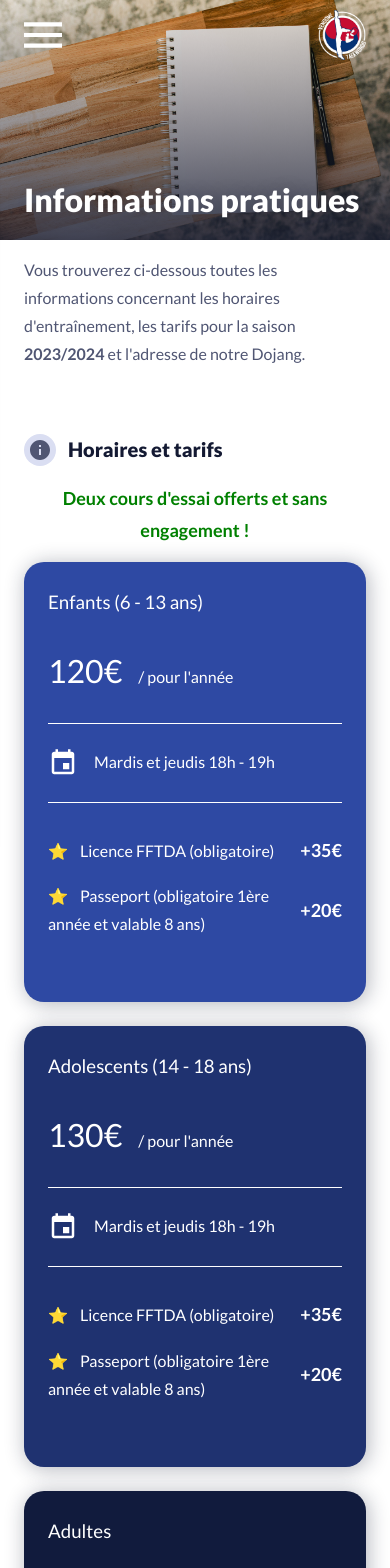
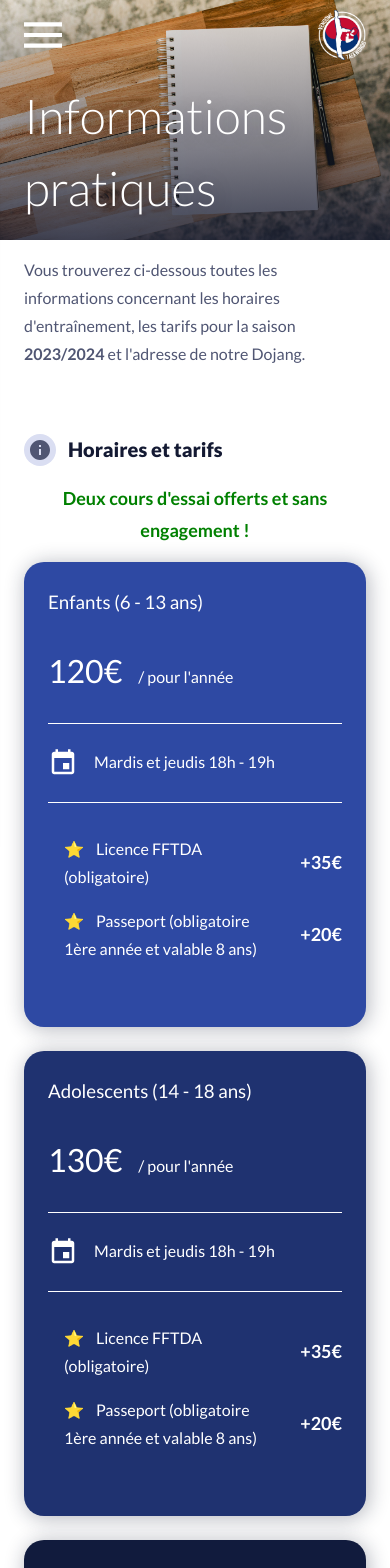
Before and after one commit to alexandre-joliet/Vendome_TKD, a Next.js app: page /infos in a window 390 px wide. Shown: the top 1568 px of the page. Built offline with nearby package versions, Linux system fonts and the light colour scheme.

Commit message:
:iphone: Update responsive

```diff
--- a/app/infos/page.module.css
+++ b/app/infos/page.module.css
@@ -15,8 +15,8 @@
 
 .main_title {
   color: white;
-  font-size: var(--32px);
-  font-weight: 900;
+  font-size: var(--40px);
+  font-weight: 300;
   text-shadow: 2px 2px 20px rgb(20, 26, 51, 0.3);
   margin-bottom: var(--16px);
   padding: 0 var(--24px) 0 var(--24px);
@@ -58,12 +58,17 @@
   text-align: center;
 }
 
+.cards_container {
+  display: flex;
+  flex-direction: column;
+  gap: var(--24px);
+}
+
 .card_container {
   border-radius: var(--border-radius-infoscards);
   box-shadow: 2px 2px 20px 1px rgba(20, 26, 51, 0.3);
   flex-shrink: 0;
   flex-basis: 100%;
-  margin-bottom: var(--24px);
   padding: var(--24px);
 }
 
@@ -116,7 +121,7 @@
 
 .table_price td {
   color: white;
-  padding: 0.5rem 0;
+  padding: 0.5rem 0 0.5rem 1rem;
 }
 
 .table_price span {
@@ -216,8 +221,65 @@
 }
 
 .bg_wrapper {
-  background: url("../../public/images/bg-mobile.svg") center no-repeat;
+  /* background: url("../public/images/bg-mobile.svg") center no-repeat; */
+  background-color: var(--background-light-wrapper);
   background-size: cover;
-  padding-top: 3.5rem;
+  padding-top: 3rem;
   padding-bottom: 2px;
 }
+
+/** MEDIA QUERIES **/
+@media all and (min-width: 376px) and (max-width: 767px) {
+  .main_title {
+    font-size: 3rem;
+  }
+}
+
+@media all and (min-width: 768px) {
+  .main_title,
+  .article_section {
+    padding: 0 var(--48px) 0 var(--48px);
+  }
+
+  .main_title {
+    font-size: 4rem;
+  }
+
+  .section_title {
+    font-size: var(--24px);
+    font-weight: 900;
+  }
+
+  .cards_container {
+    flex-direction: row;
+    flex-wrap: wrap;
+    margin: auto;
+    width: 80%;
+  }
+}
+
+@media all and (min-width: 900px) {
+  .cards_container {
+    justify-content: center;
+    width: 100%;
+  }
+
+  .card_container {
+    max-width: 40%;
+  }
+}
+
+@media all and (min-width: 1024px) {
+  .main_title {
+    font-size: 5rem;
+  }
+
+  .card_free {
+    font-size: var(--20px);
+    margin: 1.5rem auto 2rem auto;
+  }
+
+  .card_container {
+    max-width: 30%;
+  }
+}
--- a/app/infos/page.tsx
+++ b/app/infos/page.tsx
@@ -50,6 +50,7 @@ const Infos = () => {
             <p className={styles.card_free}>
               Deux cours d'essai offerts et sans engagement !
             </p>
+            <div className={styles.cards_container}>
               <div className={`${styles.card_container} ${styles.children}`}>
                 <div className={styles.card_info}>
                   <h3 className={styles.info_title}>Enfants (6 - 13 ans)</h3>
@@ -90,7 +91,9 @@ const Infos = () => {
 
               <div className={`${styles.card_container} ${styles.teens}`}>
                 <div className={styles.card_info}>
-                <h3 className={styles.info_title}>Adolescents (14 - 18 ans)</h3>
+                  <h3 className={styles.info_title}>
+                    Adolescents (14 - 18 ans)
+                  </h3>
                   <p className={styles.info_price}>
                     <span className={styles.price}>130€</span>/ pour l'année
                   </p>
@@ -161,6 +164,7 @@ const Infos = () => {
                       </tr>
                     </tbody>
                   </table>
+                </div>
               </div>
             </div>
 
--- a/app/le-club/page.module.css
+++ b/app/le-club/page.module.css
@@ -6,7 +6,7 @@
 
 .main_header {
   background-image: linear-gradient(rgba(70, 130, 180, 0), rgb(20, 26, 51, 0.8)),
-    url("../../public/images/VendômeCover.jpg");
+    url("../../public/images/AICover.jpeg");
   background-size: cover;
   background-position: center;
   margin-bottom: var(--16px);
@@ -16,8 +16,8 @@
 
 .main_title {
   color: white;
-  font-size: var(--32px);
-  font-weight: 900;
+  font-size: var(--40px);
+  font-weight: 300;
   text-shadow: 2px 2px 20px rgb(20, 26, 51, 0.3);
   margin-bottom: var(--16px);
   padding: 0 var(--24px) 0 var(--24px);
@@ -71,8 +71,38 @@
 }
 
 .bg_wrapper {
-  background: url("../../public/images/bg-mobile.svg") center no-repeat;
+  /* background: url("../public/images/bg-mobile.svg") center no-repeat; */
+  background-color: var(--background-light-wrapper);
   background-size: cover;
-  padding-top: 3.5rem;
+  padding-top: 3rem;
   padding-bottom: 2px;
 }
+
+/** MEDIA QUERIES **/
+@media all and (min-width: 376px) and (max-width: 767px) {
+  .main_title {
+    font-size: 3rem;
+  }
+}
+
+@media all and (min-width: 768px) {
+  .main_title,
+  .article_section {
+    padding: 0 var(--48px) 0 var(--48px);
+  }
+
+  .main_title {
+    font-size: 4rem;
+  }
+
+  .section_title {
+    font-size: var(--24px);
+    font-weight: 900;
+  }
+}
+
+@media all and (min-width: 1024px) {
+  .main_title {
+    font-size: 5rem;
+  }
+}
```
Lines whose indentation alone changed are shown as unchanged.
